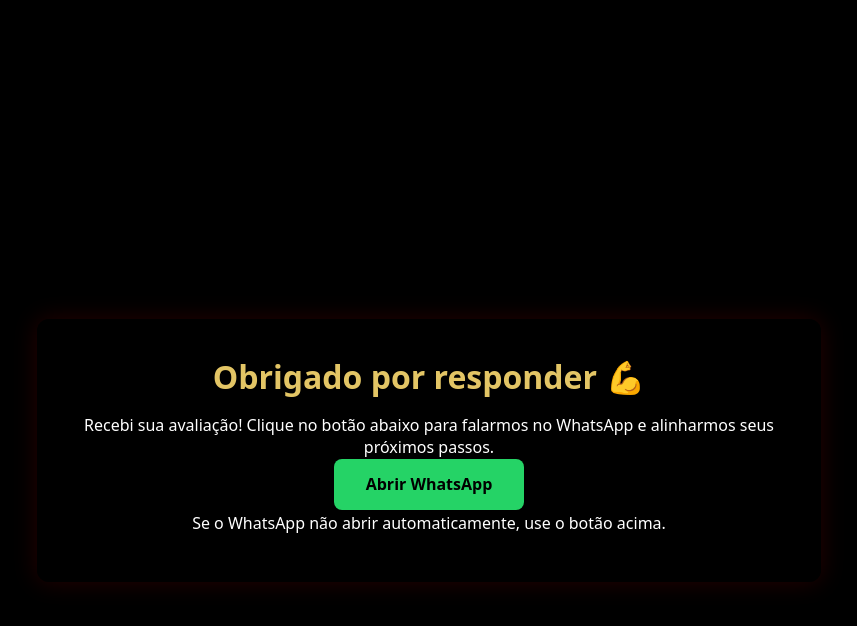
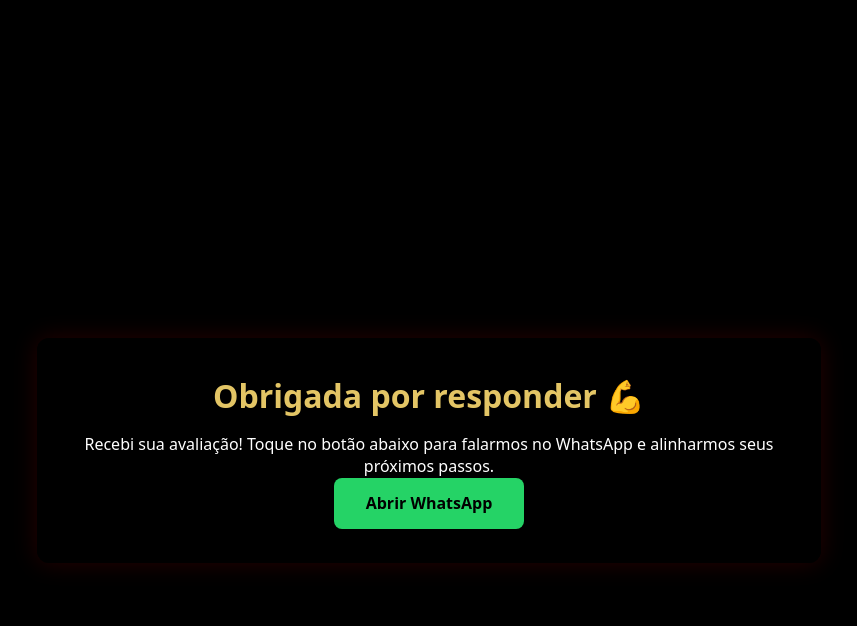
Before and after one commit to mbritodowglas-collab/mdpersonal, a Jekyll site: the page built from obrigado.md, in a window 1280 px wide. Shown: the top 626 px of the page, without its empty margins (211-1068 px from the left). Built offline with Jekyll 4.4.1, drawn with Linux system fonts in a browser that asks for light colours.

Commit message:
Update obrigado.md

```diff
--- a/obrigado.md
+++ b/obrigado.md
@@ -2,25 +2,16 @@
 layout: avaliacao
 title: Obrigado
 body_class: obrigado
+bg: "/assets/avaliacao-bg.jpg"
 ---
 
-<div class="container prose" style="text-align:center">
-  <h1>Obrigado por responder 💪</h1>
-  <p>Recebi sua avaliação! Clique no botão abaixo para falarmos no WhatsApp e alinharmos seus próximos passos.</p>
+<h1>Obrigada por responder 💪</h1>
+<p>Recebi sua avaliação! Toque no botão abaixo para falarmos no WhatsApp e alinharmos seus próximos passos.</p>
 
-  <p>
-    <a class="btn" id="zap" href="https://wa.me/5592981037222?text=Oi%20Márcio,%20acabei%20de%20responder%20a%20avaliação%20no%20site%20e%20quero%20começar%20o%20programa." target="_blank" rel="noopener">
+<a class="btn" id="zap" href="https://wa.me/5592981037222?text=Oi%20Márcio,%20acabei%20de%20responder%20a%20avaliação%20no%20site%20e%20quero%20começar%20o%20programa." target="_blank" rel="noopener">
       Abrir WhatsApp
     </a>
-  </p>
 
-  <p class="small">Se o WhatsApp não abrir automaticamente, use o botão acima.</p>
-</div>
-
-<!-- Abre o WhatsApp automaticamente após 2 segundos -->
 <script>
-  setTimeout(function(){
-    var a = document.getElementById('zap');
-    if(a) a.click();
-  }, 2000);
+  setTimeout(function(){ var a=document.getElementById('zap'); if(a) a.click(); }, 1500);
 </script>
```
